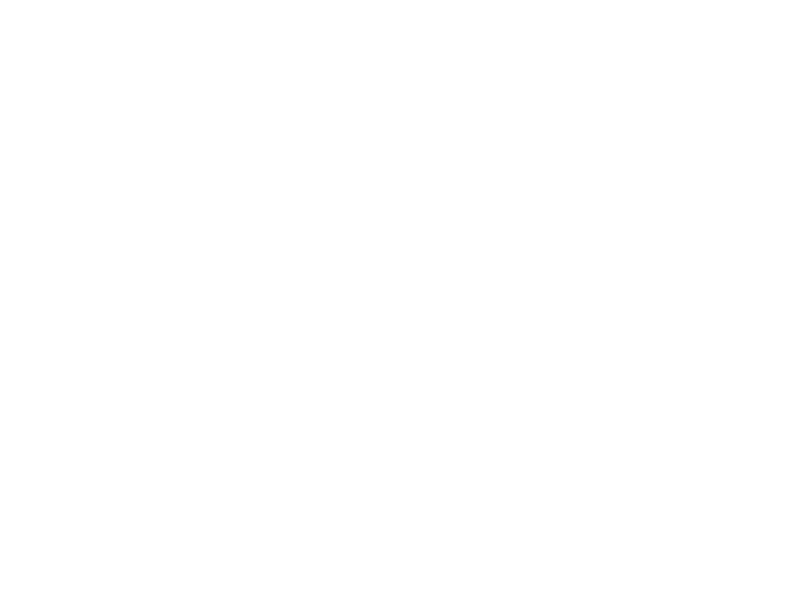
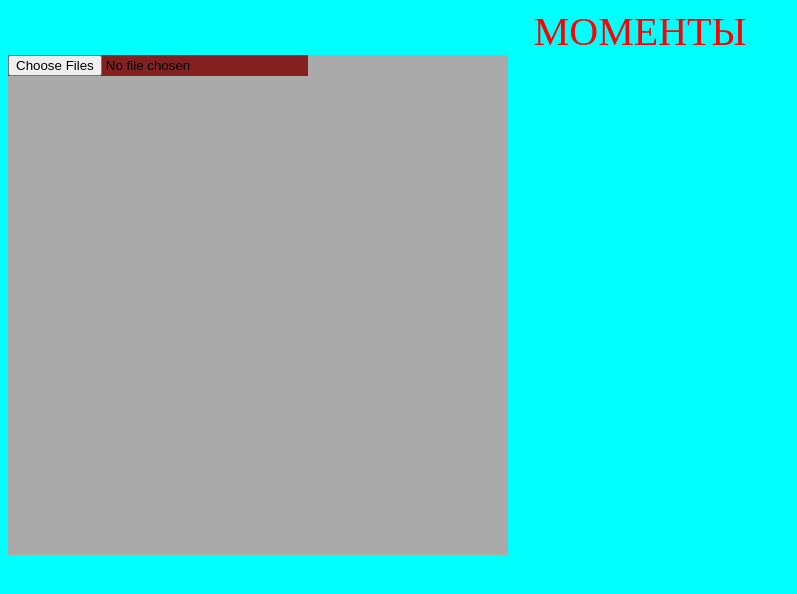
Before and after one commit to snaxxxz/taskNum2, a website built with Vite: page index.html in a window 1280 px wide. Shown: the whole page, without its empty margins (0-797 px from the left). Built offline with nearby package versions, Linux system fonts and the light colour scheme.

Commit message:
feat: Создание макета Создал блоки Определи ориентацию

```diff
--- a/index.html
+++ b/index.html
@@ -5,10 +5,12 @@
     <link rel="icon" type="image/svg+xml" href="/vite.svg" />
     <link rel="stylesheet" href="style.css">
     <meta name="viewport" content="width=device-width, initial-scale=1.0" />
-    <title>Vite App</title>
+    <title>testNum2</title>
   </head>
   <body>
 
-    <script type="module" src="/main.js"></script>
+
+
+  <script src="/main.js"></script>
   </body>
 </html>
--- a/main.js
+++ b/main.js
@@ -0,0 +1,25 @@
+const body = document.body;
+
+
+const header = document.createElement("div");
+  header.classList.add('header');
+  header.textContent = ("МОМЕНТЫ");
+
+
+
+const input = document.createElement('input');
+  input.id = 'fileInput';
+  input.type = 'file';
+  input.setAttribute('multiple', true);
+  input.setAttribute('accept','.png, .jpg, .jpeg');
+  input.classList.add("input_file");
+
+
+
+const mainWind = document.createElement('div');
+  mainWind.classList.add('main-block');
+  mainWind.appendChild(input);
+
+
+  body.appendChild(header);
+  body.appendChild(mainWind);
--- a/style.css
+++ b/style.css
@@ -0,0 +1,20 @@
+body{
+  background-color: aqua;
+}
+.header{
+  color: red;
+  font-size: 40px;
+  width: auto;
+  text-align: center;
+}
+/* Инпат стайл */
+.input_file{
+  width: 300px;
+  height: auto;
+  background-color: #852020;
+}
+.main-block{
+  width: 500px;
+  height: 500px;
+  background-color: #aaaaaa;
+}
```
